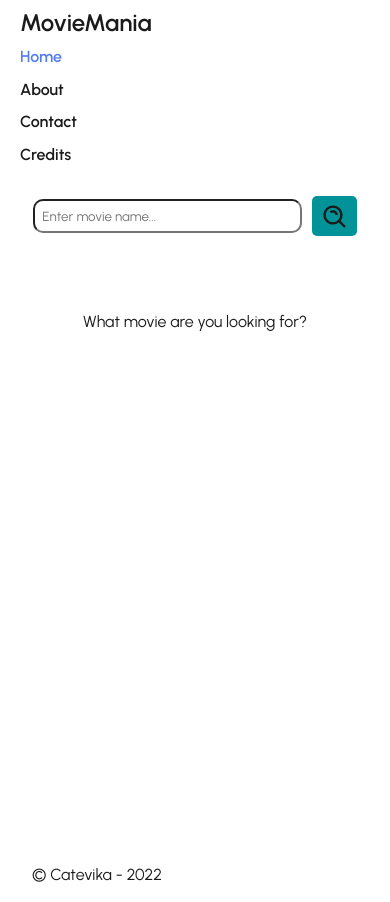
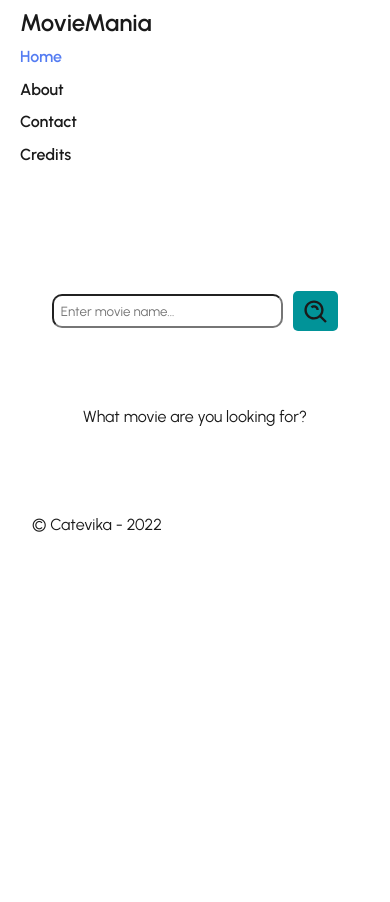
Before and after one commit to Catevika/React_movie-mania, a React (Vite) app: page / in a window 390 px wide. After the commit the page ends 844 px from the top, so only its background shows below. Built offline with nearby package versions, Linux system fonts and the light colour scheme; no server answers.

Commit message:
Update Home

```diff
--- a/src/pages/Home/Home.css
+++ b/src/pages/Home/Home.css
@@ -1,5 +1,15 @@
 .home-container {
-  min-height: calc(100vh - 12rem);
+  display: flex;
+  flex-direction: column;
+  align-items: center;
+  justify-content: center;
+}
+
+.home-wrapper {
+  display: flex;
+  flex-direction: column;
+  align-items: center;
+  width: 80%;
 }
 
 .search-container {
@@ -7,10 +17,11 @@
   justify-content: center;
   align-items: center;
   margin-bottom: 20px;
+  width: 80%;
 }
 
 .search-input {
-  width: 75%;
+  width: 100%;
   padding: 7px;
   border-radius: 10px;
   margin-right: 10px;
@@ -32,3 +43,28 @@
   height: 2.5rem;
   padding: 0 5px 0 7px;
 }
+
+@media screen and (max-width: 440px) {
+  .home-container {
+    justify-content: flex-start;
+  }
+
+  .home-wrapper {
+    margin-top: 75px;
+    padding: 20px 20px 15px;
+  }
+
+  .search-container {
+    width: 100%;
+  }
+}
+
+@media (prefers-color-scheme: light) {
+  .search-btn:hover {
+    background-color: var(--light-primary-white);
+  }
+
+  .search-btn:hover svg {
+    fill: var(--secondary-color);
+  }
+}
--- a/src/pages/Home/Home.jsx
+++ b/src/pages/Home/Home.jsx
@@ -15,6 +15,7 @@ export default function Home() {
 
   return (
     <div className='home-container'>
+      <div className='home-wrapper'>
         <form onSubmit={handleSubmit} className='search-container'>
           <input
             type='search'
@@ -31,5 +32,6 @@ export default function Home() {
         </form>
         {term ? <Movies term={term} /> : <p className='message'>What movie are you looking for?</p>}
       </div>
+    </div>
   );
 }
```
Lines whose indentation alone changed are shown as unchanged.
